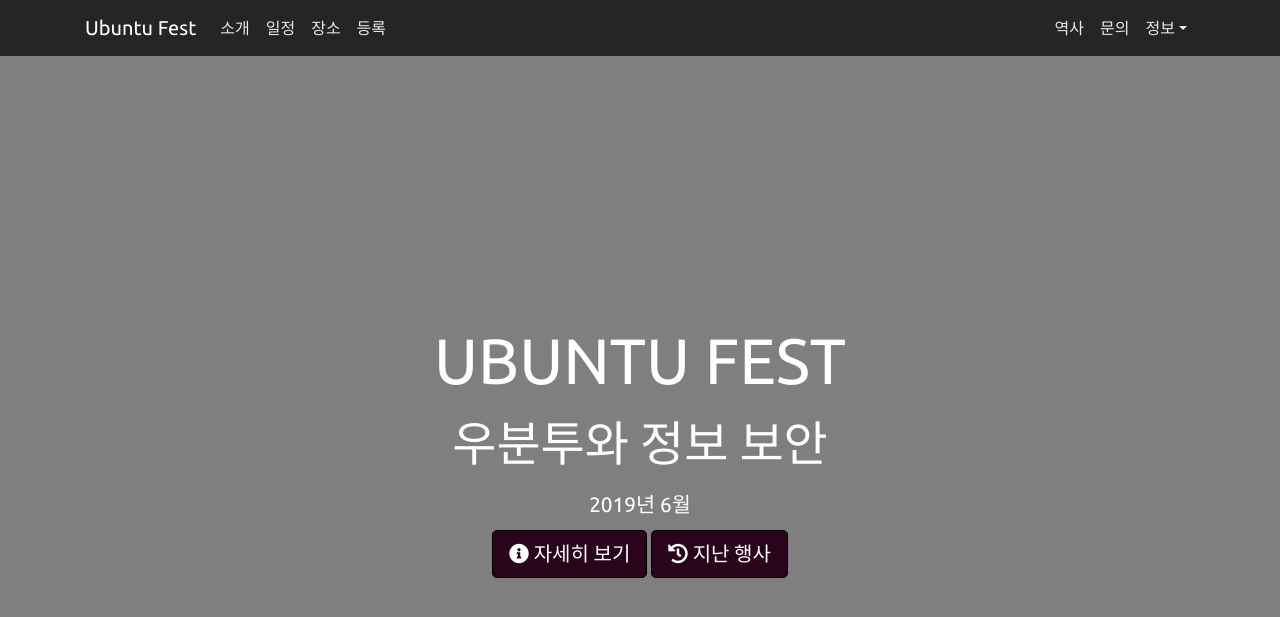
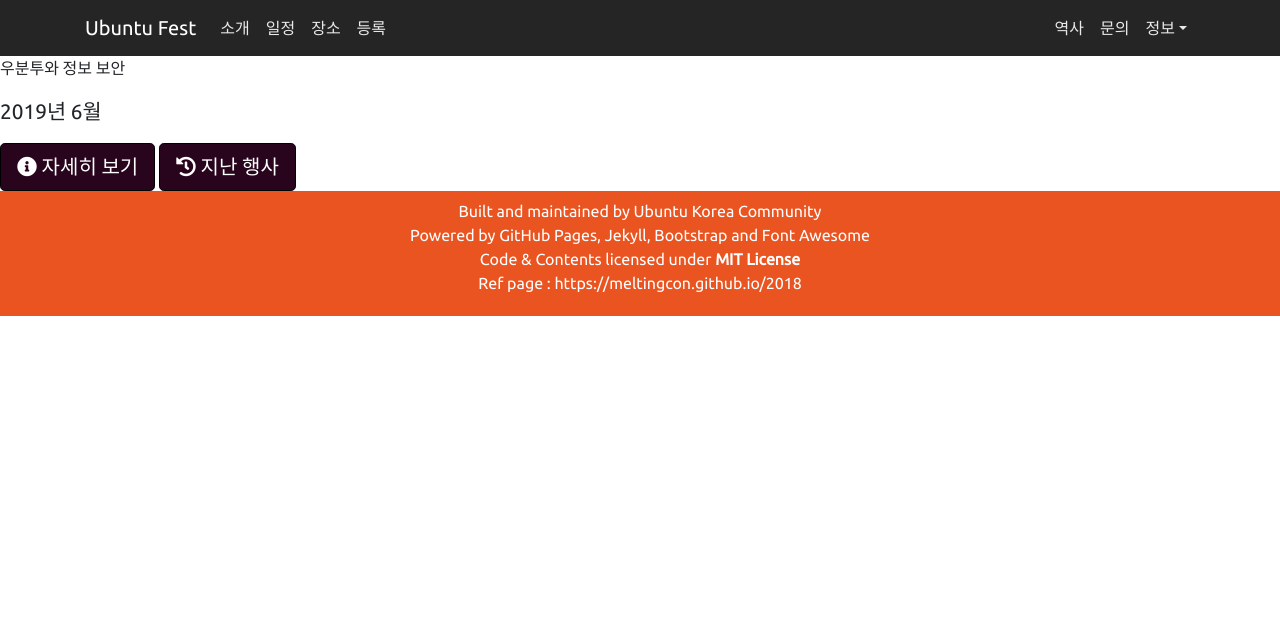
Before and after one commit to ubuntu-kr/ubuntu-fest, a Jekyll site: the page built from index.md, in a window 1280 px wide and 900 px high. Shown: the top 617 px of the window. Built offline with Jekyll 4.4.1, drawn with Linux system fonts in a browser that asks for light colours.

Commit message:
Update style.css

```diff
--- a/assets/css/style.css
+++ b/assets/css/style.css
@@ -57,57 +57,6 @@
     background-color: #806678;
     border-color: #BFB2BB; /*set the color you want here*/
 }
-
-/*Ref:https://github.com/technext/conference/blob/master/assets/css/main.css*/
-.site-header {
-  width: 100%;
-  height: 100%;
-  min-height: 100vh;
-  position: relative;
-  text-align: center;
-  background: url(/) no-repeat center center/cover;
-  display: table;
-}
-.site-header::before {
-  content: "";
-  position: absolute;
-  top: 0;
-  right: 0;
-  bottom: 0;
-  left: 0;
-  background-color: rgba(0, 0, 0, 0.5);
-}
-.site-header .intro {
-  color: #fff;
-  position: relative;
-  text-align: center;
-  text-transform: uppercase;
-  width: 100%;
-  z-index: 1;
-  padding: 0 15px;
-  display: table-cell;
-  vertical-align: middle;
-  height: 100vh;
-  font-family: Ubuntu;
-}
-.site-header .intro h2 {
-  margin-top: 0px;
-  font-size: 4em;
-  font-weight: 300;
-  font-family: Ubuntu;
-}
-.site-header .intro h1 {
-  margin-top: 0px;
-  font-size: 4em;
-  font-family: Ubuntu;
-}
-.site-header .intro p {
-  font-size: 3em;
-  margin-bottom: 10px;
-  font-weight: 300;
-  font-family: Ubuntu;
-}
-
 .navbar-inner {
     background:transparent;
 }
```
